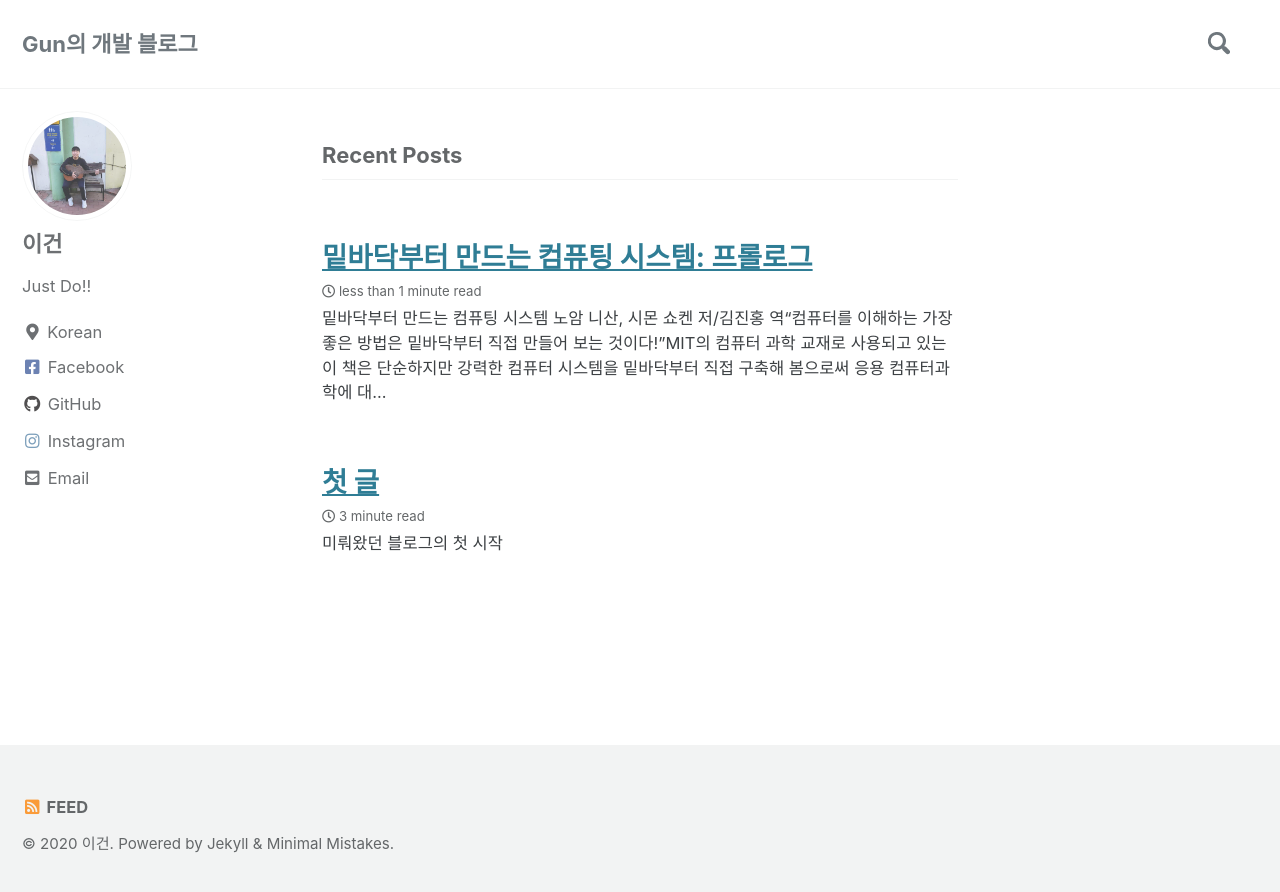
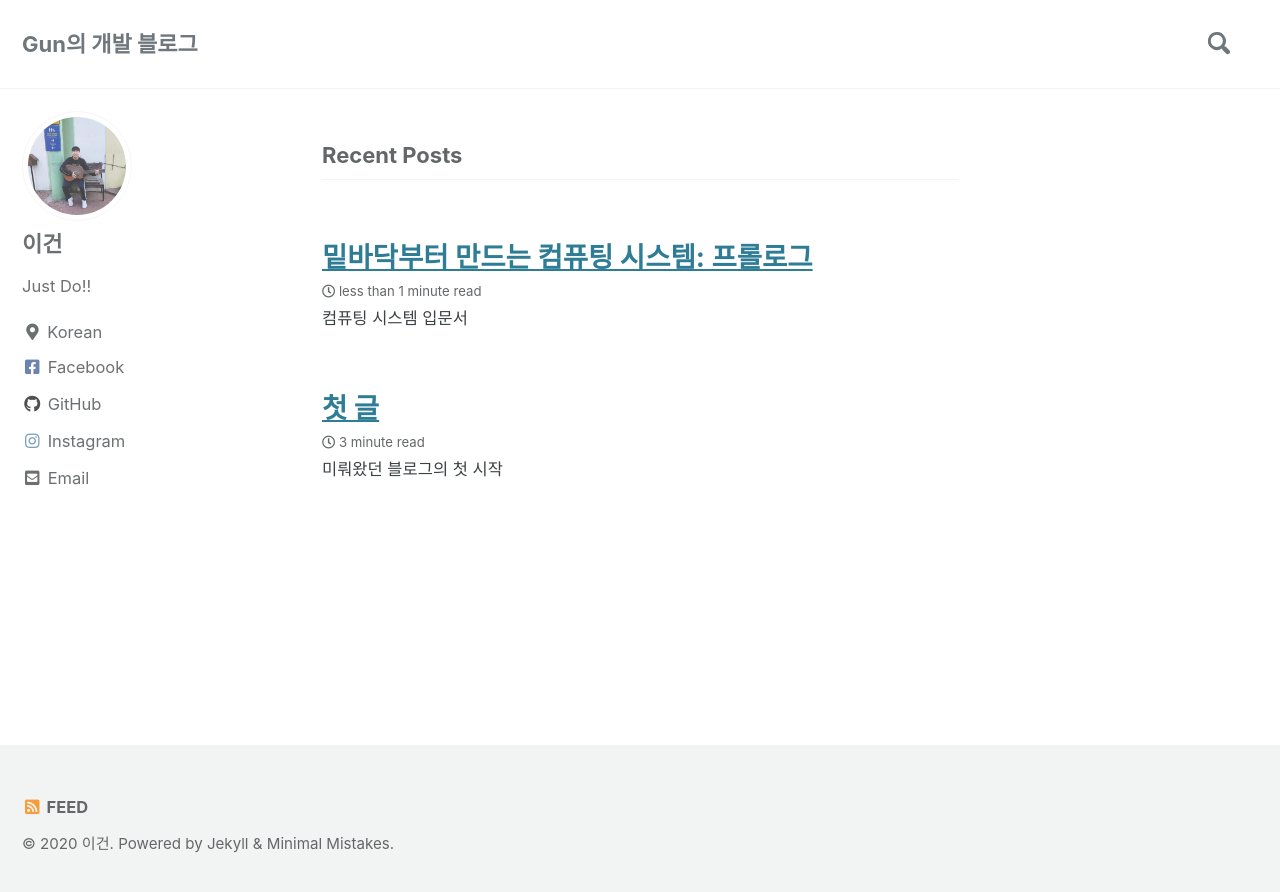
Before and after one commit to sslmyo24/sslmyo24.github.io, a Jekyll site: the page built from index.html, in a window 1280 px wide. Shown: the top 892 px of the page. Built offline with Jekyll 4.4.1, drawn with Linux system fonts in a browser that asks for light colours; cached includes are drawn as plain includes; the list of posts is cut into pages by our own code.

Commit message:
Update 2020-09-05-book-the-element-of-computing-systems-prologue.md

```diff
--- a/_posts/2020-09-05-book-the-element-of-computing-systems-prologue.md
+++ b/_posts/2020-09-05-book-the-element-of-computing-systems-prologue.md
@@ -11,6 +11,8 @@ tags:
 toc: true
 ---
 
+컴퓨팅 시스템 입문서
+
 <div style="clear:left;text-align:left;"><div style="float:left;margin:0 15px 5px 0;"><a href="http://www.yes24.com/Product/Goods/71129079" style="display:inline-block;overflow:hidden;border:solid 1px #ccc;" target="_blank"><img style="margin:-1px;vertical-align:top;" src="http://image.yes24.com/goods/71129079/S" border="0" alt="밑바닥부터 만드는 컴퓨팅 시스템 "></a></div><div><p style="line-height:1.2em;color:#333;font-size:14px;font-weight:bold;">밑바닥부터 만드는 컴퓨팅 시스템 </p><p style="margin-top:5px;line-height:1.2em;color:#666;"><a href="http://www.yes24.com/SearchCorner/Result?domain=ALL&author_yn=Y&query=&auth_no=255462" target="_blank">노암 니산</a>, <a href="http://www.yes24.com/SearchCorner/Result?domain=ALL&author_yn=Y&query=&auth_no=255463" target="_blank">시몬 쇼켄</a> 저/<a href="http://www.yes24.com/SearchCorner/Result?domain=ALL&author_yn=Y&query=&auth_no=255464" target="_blank">김진홍</a> 역</p><p style="margin-top:14px;line-height:1.5em;text-align:justify;color:#999;">“컴퓨터를 이해하는 가장 좋은 방법은 밑바닥부터 직접 만들어 보는 것이다!”MIT의 컴퓨터 과학 교재로 사용되고 있는 이 책은 단순하지만 강력한 컴퓨터 시스템을 밑바닥부터 직접 구축해 봄으로써 응용 컴퓨터과학에 대한 통합되고 뚜렷한 그림을 그릴 수 있게 해준다. 기본적인 하드웨어 플랫폼과 현대적인 소프트웨어...</p></div></div>
 
 ## 이 책에 대해
```
